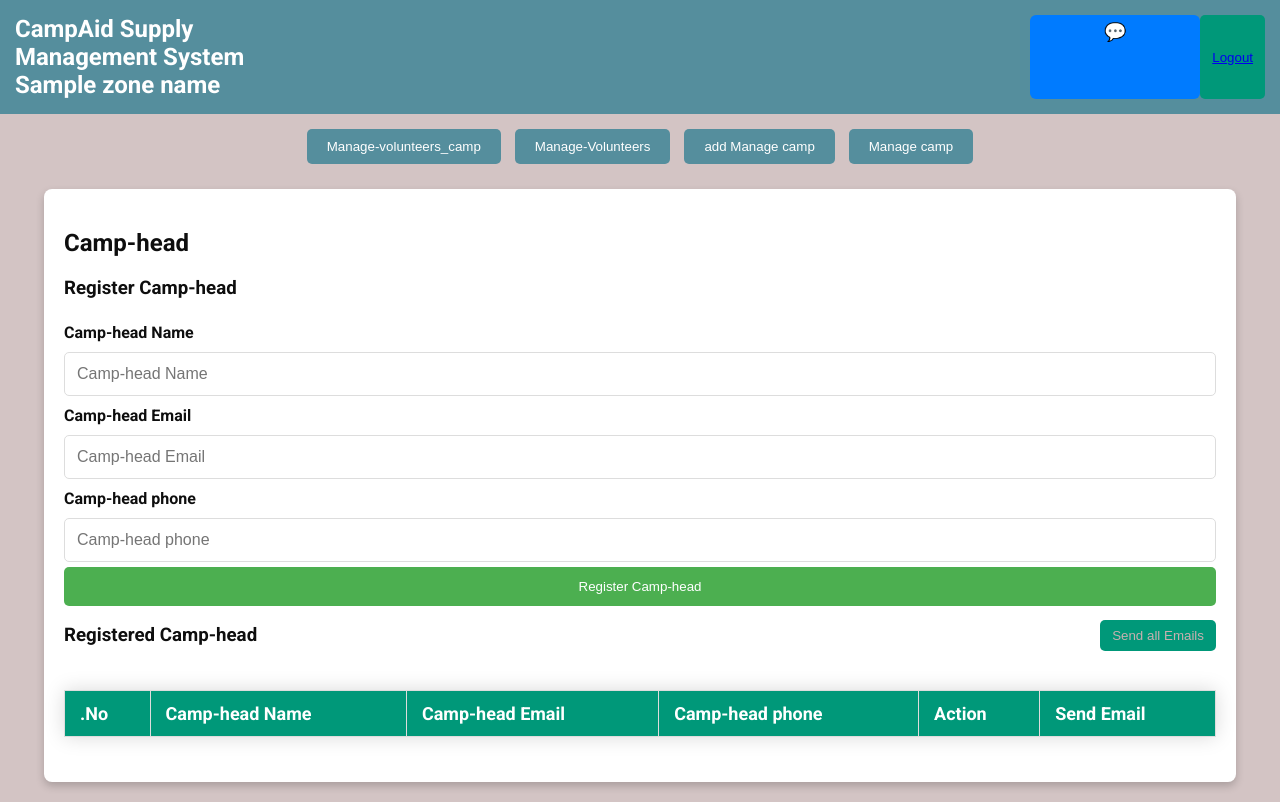
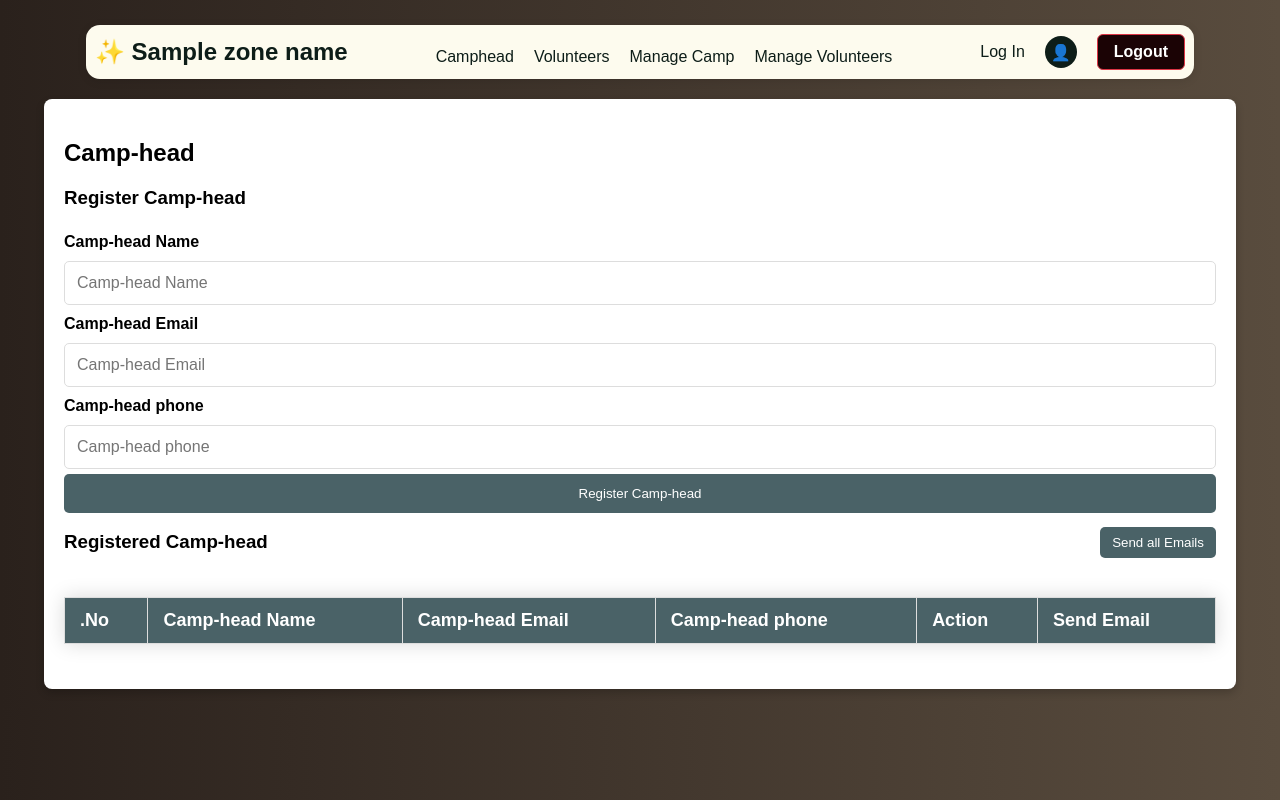
Before and after one commit to yaseen1211/mymainproject, a Django app: template projectmain1/templates/volunteerhead.html in a window 1280 px wide. Run offline with Django 5.2, Linux system fonts and the light colour scheme; the template is opened without the code that fills it: most values are stand-ins (such as "Sample title", 1, 10 or a date in 2020); lists and menus that the app fills with data are empty; some libraries are stand-ins or nearby versions.

Commit message:
volunteer head css added

```diff
--- a/projectmain1/templates/volunteerhead.html
+++ b/projectmain1/templates/volunteerhead.html
@@ -5,7 +5,8 @@
 <html lang="en">
 
 <head>
-    <link rel="stylesheet" href="{% static 'css/Volunteerhead.css' %}">
+    <!-- <link rel="stylesheet" href="{% static 'css/Volunteerhead.css' %}"> -->
+    <link rel="stylesheet" href="{% static 'css/admin.css' %}">
     <link rel="stylesheet" href="{% static 'css/global.css' %}">
     <script src="{% static 'javascript/global.js' %}"></script>
     <script src="{% static 'javascript/category.js' %}"></script>
@@ -15,18 +16,45 @@
     <meta name="viewport" content="width=device-width, initial-scale=1.0">
     <title>CampAid Supply Management System</title>
     <link href="https://fonts.googleapis.com/css2?family=Roboto:wght@400;700&display=swap" rel="stylesheet">
+<style>        body {
+    background: linear-gradient(to right, #2a211c, #594c3e); /* Dark brown gradient */
+    margin: 0;
+    font-family: Arial, sans-serif;
+    .nav-link {
+        text-decoration: none;
+        color: #0d1d18;
+        font-weight: 500;
+        position: relative;
+        font-family: 'Poppins', sans-serif; /* Use a modern, link-style font */
+        transition: color 0.3s ease-in-out;
+    }
 
+    .nav-link::after {
+        content: "";
+        display: block;
+        width: 0;
+        height: 2px;
+        background: #0d1d18;
+        transition: width 0.3s ease-in-out;
+        position: absolute;
+        left: 0;
+        bottom: -2px;
+    }
 
+    .nav-link:hover {
+        color: #1a3a34;
+    }
+
+    .nav-link:hover::after {
+        width: 100%;
+    }
+}</style>
 </head>
 
 <body>
-    {% include 'message.html' %}
-    <!-- {% include 'menu.html' %} -->
-    <header>
-        <h1>CampAid Supply Management System {{zone_name}}</h1>
-        <div style="margin-left: 714px;display: flex;">
+            <!-- <div style="margin-left: 714px;display: flex;">
             <a href="{% url 'notification_detail' %}?type=superadmin"
-               style="background-color: #007bff;
+               style="background-color: #c2cbd5;
                       color: white;
                       padding: 6px 10px;
                       width: 150px;
@@ -37,21 +65,45 @@
                       text-align: center;">
                 💬
             </a>
-        </div>
-        <button><a href="{% url 'logout' %}" class="logout-button">Logout</a></button>
+                padding: 9px;
+    margin-left: 86px;
+    margin-right: 86px;
+    margin-top: 25px;
+    border-radius: 14px;
+        </div> -->
+    {% include 'message.html' %}
+    <!-- {% include 'menu.html' %} -->
+    <header style="background-color: #fdfbee; padding: 16px 40px; display: flex; align-items: center; justify-content: space-between; box-shadow: 0 2px 10px rgba(0, 0, 0, 0.1);                padding: 9px;
+    margin-left: 86px;
+    margin-right: 86px;
+    margin-top: 25px;
+    border-radius: 14px;">
+    <!-- Logo -->
+    <div style="display: flex; align-items: center;">
+        <span style="font-size: 24px; font-weight: bold; color: #0d1d18;">✨ {{ zone_name }}</span>
+    </div>
 
-
-    </header>
-
-    <!-- Navigation to switch between sections -->
-    <nav>
-        <button onclick="showSection('admin-dashboard')">Manage-volunteers_camp</button>
-        <button onclick="showSection('volunteer-dashboard')">Manage-Volunteers</button>
-        <button onclick="showSection('volunteer-interface')">add Manage camp</button>
-        <button onclick="showSection('supplier-portal')">Manage camp </button>
-
+    <!-- Navigation -->
+    <nav style="display: flex; gap: 20px; font-family: 'Arial', sans-serif;">
+        <a href="#" onclick="showSection('admin-dashboard')" class="nav-link">Camphead</a>
+        <a href="#" onclick="showSection('volunteer-dashboard')" class="nav-link">Volunteers</a>
+        <a href="#" onclick="showSection('volunteer-interface')" class="nav-link">Manage Camp</a>
+        <a href="#" onclick="showSection('supplier-portal')" class="nav-link">Manage Volunteers</a>
     </nav>
 
+    <!-- User and Button -->
+    <div style="display: flex; align-items: center; gap: 20px;">
+        <a href="#" style="text-decoration: none; color: #0d1d18; font-weight: 500;">Log In</a>
+        <div style="width: 32px; height: 32px; background-color: #0d1d18; border-radius: 50%; display: flex; align-items: center; justify-content: center; color: white;">👤</div>
+            <a href="{% url 'logout' %}" class="logout-button">Logout</a>
+    </div>
+</header>
+<!-- <nav>
+    <button onclick="showSection('admin-dashboard')">Manage-volunteers_camp</button>
+    <button onclick="showSection('volunteer-dashboard')">Manage-Volunteers</button>
+    <button onclick="showSection('volunteer-interface')">add Manage camp</button>
+    <button onclick="showSection('supplier-portal')">Manage camp </button>
+</nav> -->
     <!-- Admin Dashboard Section -->
     <section id="admin-dashboard" style="display: block;">
         <h2>Camp-head</h2>
@@ -71,7 +123,7 @@
                 <input type="number" id="Camp-head phone" placeholder="Camp-head phone" name="Camp-head phone" required
                     minlength="8">
 
-                <button name="Add_Camp_head" onclick="Add_Camp_head()">Register Camp-head</button>
+                <button name="Add_Camp_head" style="background-color: #4a6267;" onclick="Add_Camp_head()">Register Camp-head</button>
             </div>
 
             <div style="display: flex; justify-content: space-between; align-items: center;">
```
